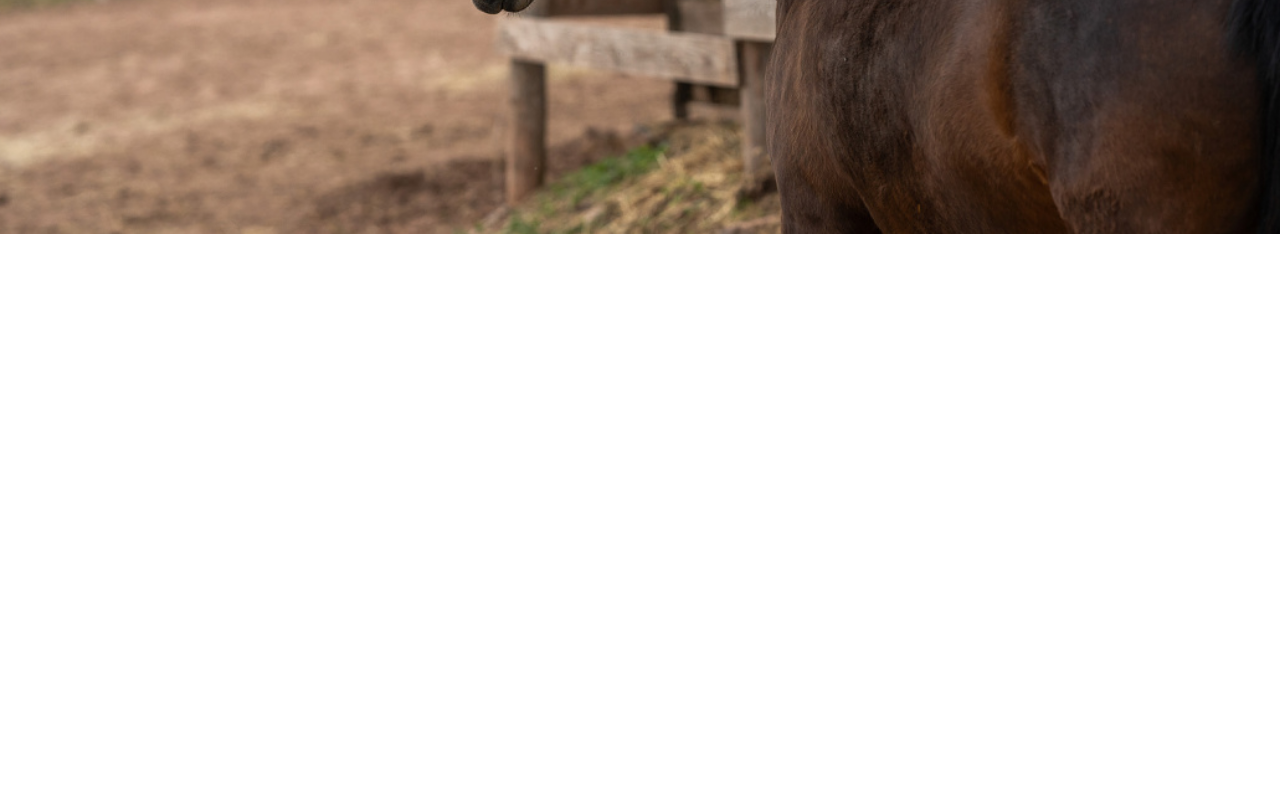
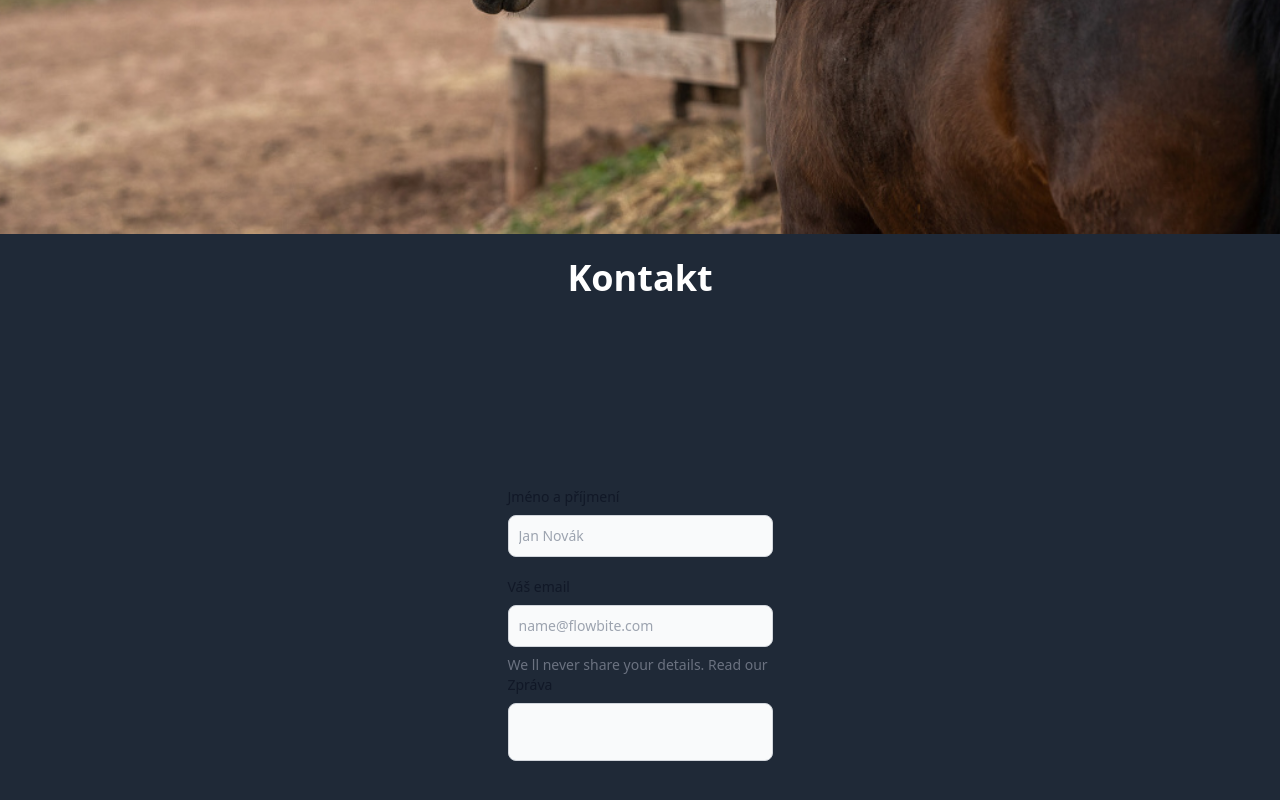
Before and after one commit to Woryx22/IMP, a React (Create React App) app: page / in a window 1280 px wide. Shown: the part 2166-2966 px from the top of the page. Before the commit the page ends 2400 px from the top, so only its background shows below. Built offline with nearby package versions, Linux system fonts and the light colour scheme.

Commit message:
email test

```diff
--- a/src/App.js
+++ b/src/App.js
@@ -1,3 +1,4 @@
+import Contact from "./components/Contact"
 import Header from "./components/Header"
 import Introduction from "./components/Introduction"
 import Main from "./components/Main"
@@ -11,6 +12,7 @@ const App = () => {
       <Main />
       <Introduction />
       <Offer />
+      <Contact/>
 
     </div>
 
--- /dev/null
+++ b/src/components/Contact.js
@@ -0,0 +1,32 @@
+import "../index.css"
+
+
+
+export default function Contact() {
+    return (
+        <div id="contact" className="bg-gray-800 w-[100%] h-[100vh]  bg-bottom bg-cover">
+            <div className="mt-6 absolute left-1/2 -translate-x-1/2">
+                <h2 className="text-white font-bold text-4xl ">Kontakt</h2>
+            </div>
+            <div className="flex items-center justify-center w-[80%] h-[100%] mx-auto">
+                <form className="max-w-sm mx-auto">
+                    <div class="mb-5">
+                        <label for="base-input" class="block mb-2 text-sm font-medium text-gray-900 dark:text-white">Jméno a příjmení</label>
+                        <input type="text" id="base-input" class="bg-gray-50 border border-gray-300 text-gray-900 text-sm rounded-lg focus:ring-blue-500 focus:border-blue-500 block w-full p-2.5 dark:bg-gray-700 dark:border-gray-600 dark:placeholder-gray-400 dark:text-white dark:focus:ring-blue-500 dark:focus:border-blue-500" placeholder="Jan Novák" />
+                    </div>
+
+                    <label for="email" className="block mb-2 text-sm font-medium text-gray-900 dark:text-white">Váš email</label>
+                    <input type="email" id="email" aria-describedby="helper-text-explanation" className="bg-gray-50 border border-gray-300 text-gray-900 text-sm rounded-lg focus:ring-blue-500 focus:border-blue-500 block w-full p-2.5  dark:bg-gray-700 dark:border-gray-600 dark:placeholder-gray-400 dark:text-white dark:focus:ring-blue-500 dark:focus:border-blue-500" placeholder="name@flowbite.com" />
+
+                    <p className="mt-2 text-sm text-gray-500 dark:text-gray-400">We ll never share your details. Read our </p>
+
+                    <div class="mb-5">
+                        <label for="large-input" class="block mb-2 text-sm font-medium text-gray-900 dark:text-white">Zpráva</label>
+                        <input type="text" id="large-input" class="block w-full p-4 text-gray-900 border border-gray-300 rounded-lg bg-gray-50 text-base focus:ring-blue-500 focus:border-blue-500 dark:bg-gray-700 dark:border-gray-600 dark:placeholder-gray-400 dark:text-white dark:focus:ring-blue-500 dark:focus:border-blue-500"/>
+                    </div>
+                </form>
+            </div>
+
+        </div>
+    )
+}
--- a/src/components/Header.js
+++ b/src/components/Header.js
@@ -5,9 +5,9 @@ import { Bars3Icon, XMarkIcon, UserCircleIcon } from '@heroicons/react/24/outlin
 const navigation = [
     { name: 'O mně', href: '#introduction', current: false },
     { name: 'Nabídka', href: '#offer', current: false },
-    { name: 'Svatební focení', href: '#', current: false },
-    { name: 'Portfolio', href: '#', current: false },
-    { name: 'Kontakty', href: '#', current: false },
+    { name: 'Svatební focení', href: '#offer', current: false },
+    { name: 'Portfolio', href: '#offer', current: false },
+    { name: 'Kontakty', href: '#contact', current: false },
 ];
 
 function classNames(...classes) {
@@ -25,6 +25,7 @@ export default function Header() {
             if (currentScrollY > lastScrollY && currentScrollY > 100) {
                 // Scroll down
                 setIsVisible(false);
+
             } else {
                 // Scroll up
                 setIsVisible(true);
@@ -57,7 +58,7 @@ export default function Header() {
 
                     <div className="flex flex-1 items-center justify-center sm:items-stretch sm:justify-start">
                         <div className="flex shrink-0 items-center xl:mr-10">
-                            <span className="font-bold text-white"><a href="#">Kateřina Horáčková</a></span>
+                            <span className="font-bold text-white"><a href="#main">Kateřina Horáčková</a></span>
                         </div>
                         <div className="hidden sm:ml-6 sm:block">
                             <div className="flex space-x-4">
--- a/src/components/Main.js
+++ b/src/components/Main.js
@@ -4,11 +4,11 @@ import { ChevronDoubleDownIcon } from '@heroicons/react/24/outline'
 
 export default function Main() {
     return (
-        <div className="bgi w-[100%] h-[100vh] bg-bottom bg-cover relative flex items-center justify-center">
+        <div id="main" className="bgi w-[100%] h-[100vh] bg-bottom bg-cover relative flex items-center justify-center">
             <div>
                 <h1 className="text-white font-bold text-4xl md:text-7xl">Kateřina Horáčková</h1>
                 <div className="mt-12 md:mt-7 ml-[50%] md:ml-0 -translate-x-1/2 translate-y-1/2 md:translate-x-0 md:translate-y-0">
-                    <a href="#" className="bg-gray-600 hover:bg-gray-800 rounded-md text-white font-medium text-xl p-1">Kontaktujte mě</a>
+                    <a href="#contact" className="bg-gray-600 hover:bg-gray-800 rounded-md text-white font-medium text-xl p-1">Kontaktujte mě</a>
                 </div>
             </div>
             <span className="absolute bottom-10 left-1/2 transform -translate-x-1/2 text-white text-8xl">
```
